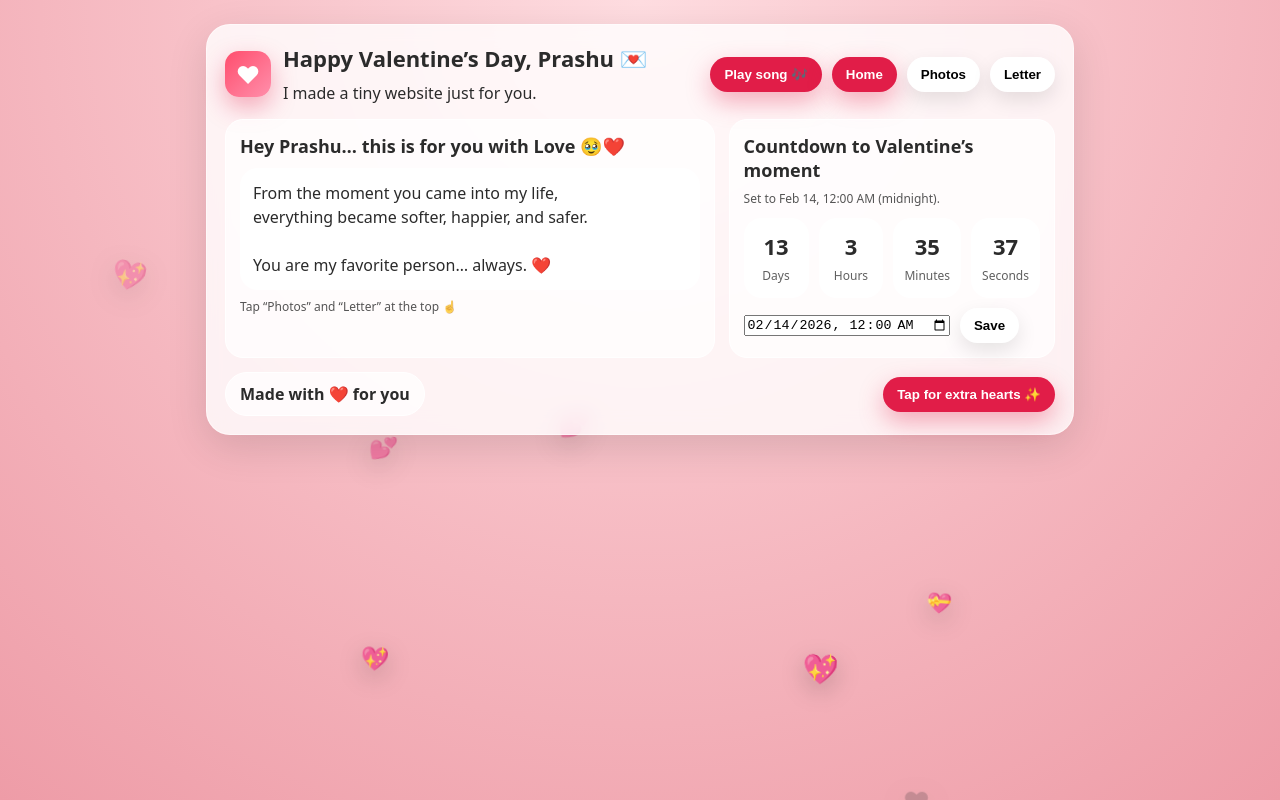
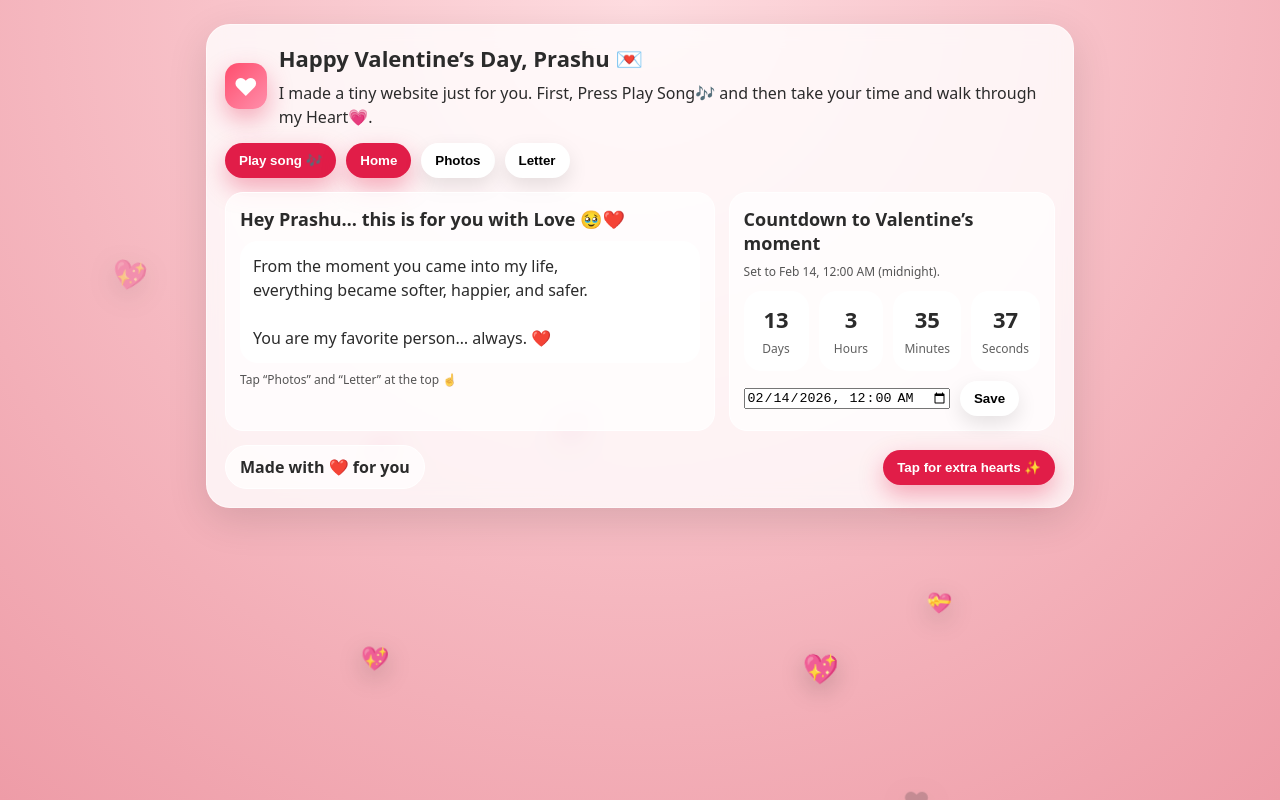
Before and after one commit to bmallemoggla/Prashu-Valentine, a plain HTML site: page index.html in a window 1280 px wide. Drawn offline with Linux system fonts and the light colour scheme.

Commit message:
Update index.html

```diff
--- a/index.html
+++ b/index.html
@@ -134,7 +134,8 @@
           <div class="badge">❤</div>
           <div>
             <h1>Happy Valentine’s Day, <span id="name">Prashu</span> 💌</h1>
-            <p id="subtitle">I made a tiny website just for you.</p>
+            <p id="subtitle">I made a tiny website just for you.
+            First, Press Play Song🎶 and then take your time and walk through my Heart💗.</p>
           </div>
         </div>
         <div class="nav">
```
